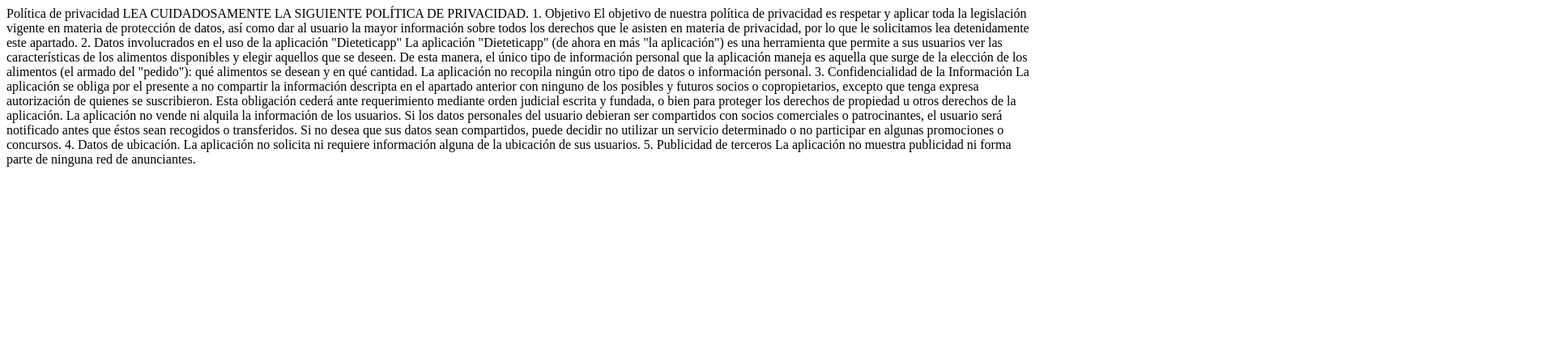
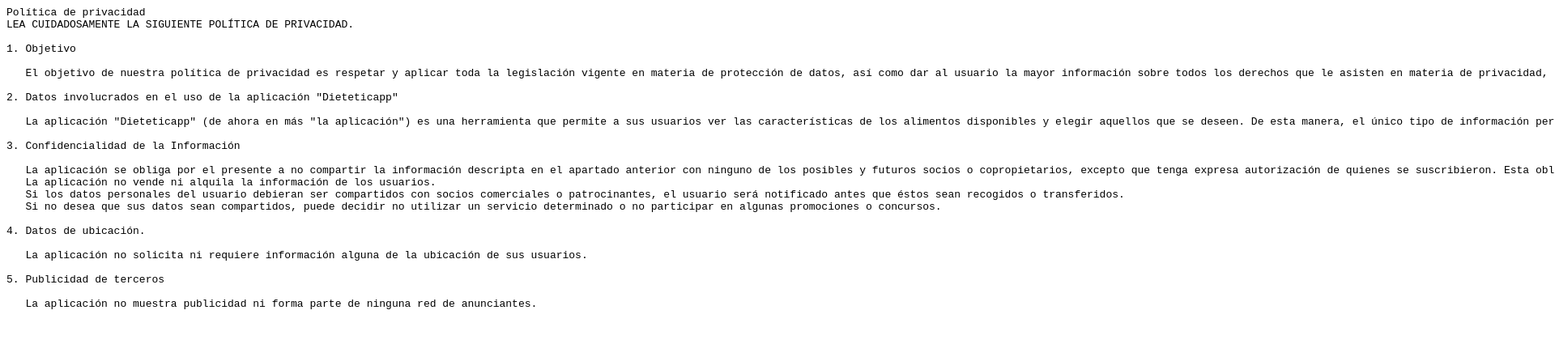
Before and after one commit to matecitodev/dieteticapp-privacy-policy, a plain HTML site: page index.html in a window 1280 px wide. Shown: the top 420 px of the page at 81% size, 1920 px wide, since content can reach past the window. Drawn offline with Linux system fonts and the light colour scheme.

Commit message:
HTML tags

```diff
--- a/index.html
+++ b/index.html
@@ -1,3 +1,7 @@
+<html>
+<head></head>
+<body>
+    <pre>
 Política de privacidad
 LEA CUIDADOSAMENTE LA SIGUIENTE POLÍTICA DE PRIVACIDAD.
 
@@ -23,3 +27,6 @@
 5. Publicidad de terceros
 
    La aplicación no muestra publicidad ni forma parte de ninguna red de anunciantes.
+    </pre>
+</body>
+</html>
```
Lines whose indentation alone changed are shown as unchanged.
